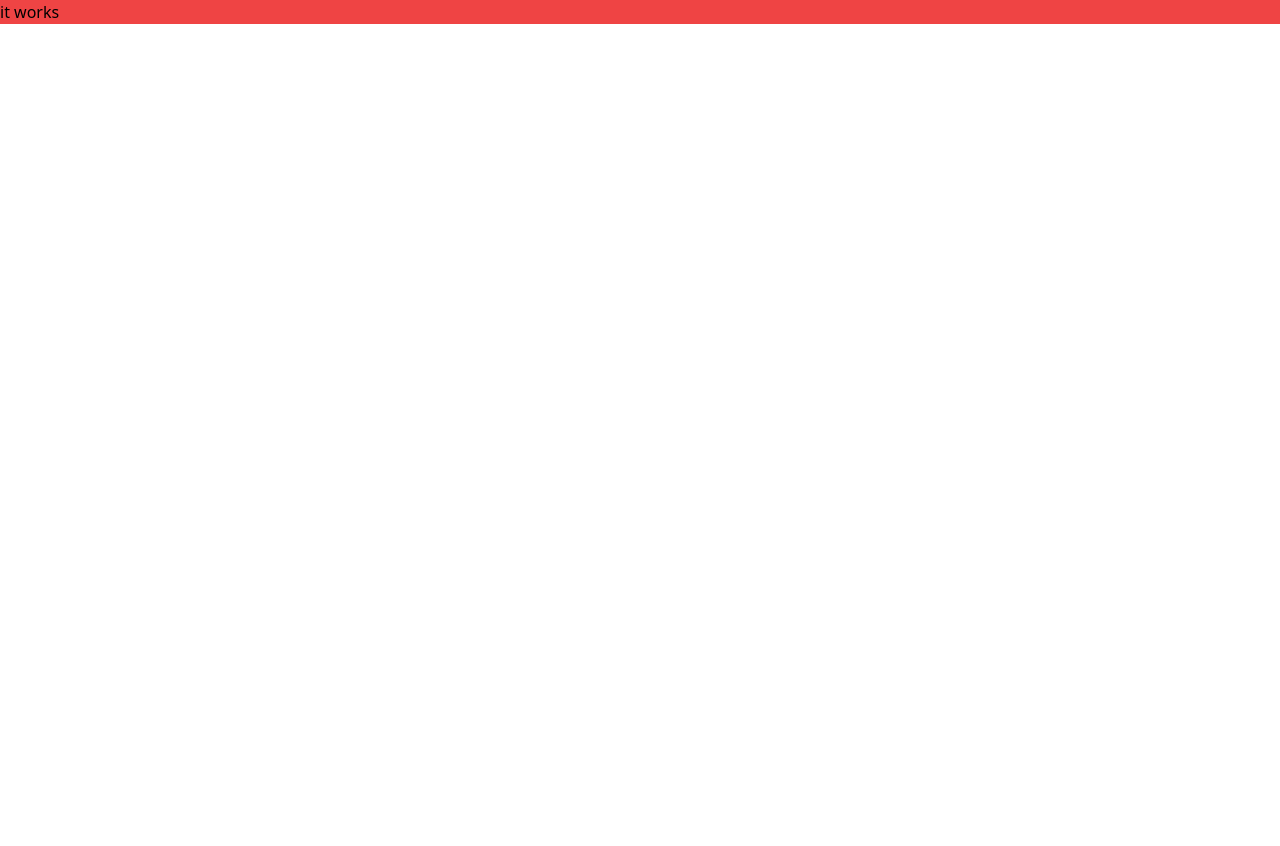
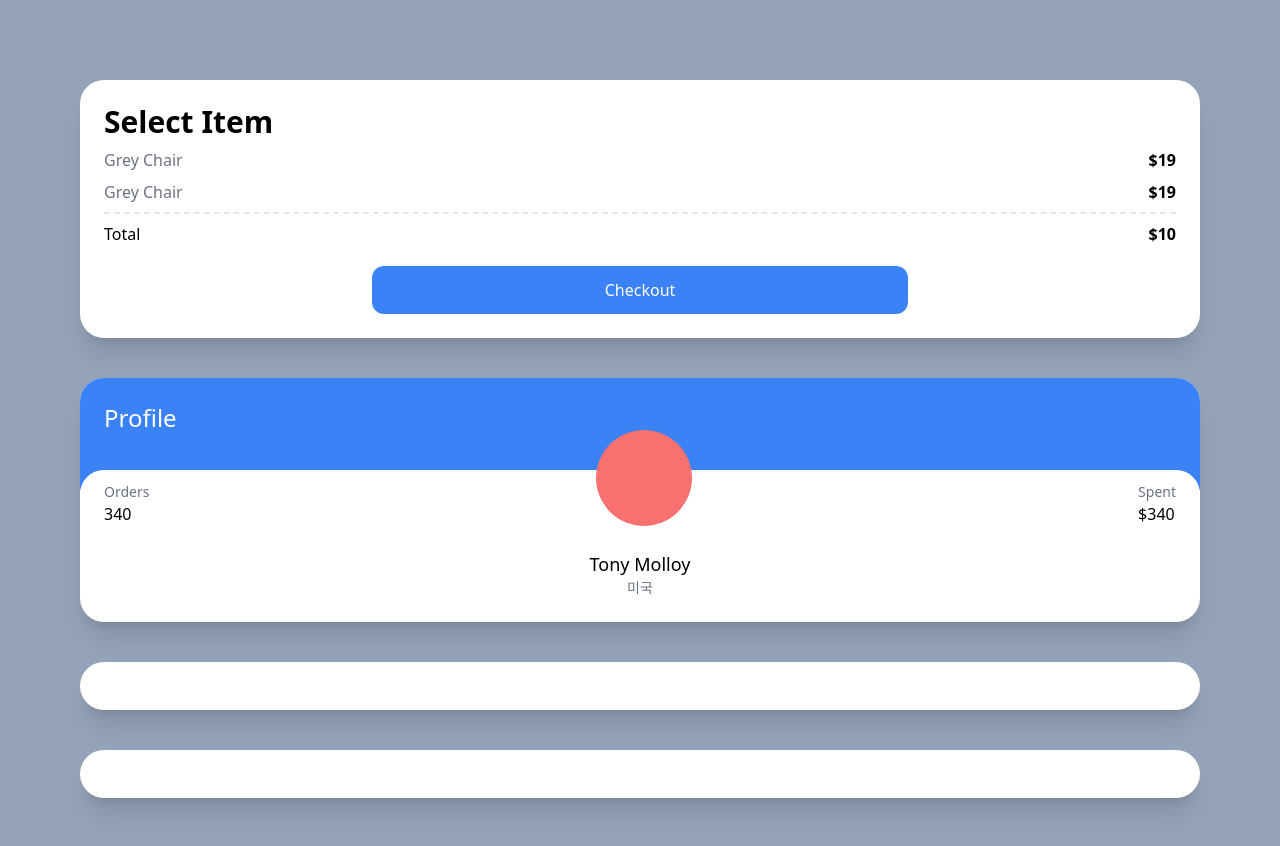
Before and after one commit to ralo-med/carrot-market, a Next.js app: page / in a window 1280 px wide. Shown: the top 846 px of the page. Before the commit the page ends 800 px from the top, so only its background shows below. Built offline with nearby package versions, Linux system fonts and the light colour scheme.

Commit message:
#r4.2 Test Drive part Two

```diff
--- a/pages/index.tsx
+++ b/pages/index.tsx
@@ -2,8 +2,53 @@
 
 const Home: NextPage = () => {
   return (
-    <div className="bg-red-500">
-      <h1 className="text-black">it works</h1>
+    <div className="grid gap-10  bg-slate-400 px-20 py-20 ">
+      <div className="rounded-3xl bg-white p-6 shadow-xl">
+        <span className="text-3xl font-semibold">Select Item</span>
+        <div className="my-2 flex justify-between">
+          <span className="text-gray-500">Grey Chair</span>
+          <span className="font-semibold ">$19</span>
+        </div>
+        <div className="flex justify-between">
+          <span className="text-gray-500">Grey Chair</span>
+          <span className="font-semibold ">$19</span>
+        </div>
+        <div className="mt-2 flex justify-between border-t-2 border-dashed pt-2">
+          <span>Total</span>
+          <span className="font-semibold ">$10</span>
+        </div>
+        <div className="mx-auto mt-5 w-1/2 rounded-xl bg-blue-500 p-3 text-center text-white">
+          Checkout
+        </div>
+      </div>
+      <div className="overflow-hidden rounded-3xl bg-white shadow-xl">
+        <div className="bg-blue-500 p-6 pb-14">
+          <span className="text-2xl text-white ">Profile</span>
+        </div>
+        <div className="relative -top-5 rounded-3xl bg-white p-6">
+          <div className="relative -top-16 flex items-end justify-between">
+            <div>
+              <span className="flex  flex-col  items-center text-sm text-gray-500">
+                Orders
+              </span>
+              <span className="font-medium">340</span>
+            </div>
+            <div className="h-24 w-24 rounded-full bg-red-400" />
+            <div>
+              <span className="flex  flex-col items-center text-sm text-gray-500">
+                Spent
+              </span>
+              <span className="font-medium">$340</span>
+            </div>
+          </div>
+          <div className="relative -mt-10 -mb-5 flex flex-col items-center">
+            <span className="text-lg font-medium">Tony Molloy</span>
+            <span className="text-sm text-gray-500">미국</span>
+          </div>
+        </div>
+      </div>
+      <div className="rounded-3xl bg-white p-6 shadow-xl"></div>
+      <div className="rounded-3xl bg-white p-6 shadow-xl"></div>
     </div>
   );
 };
```
